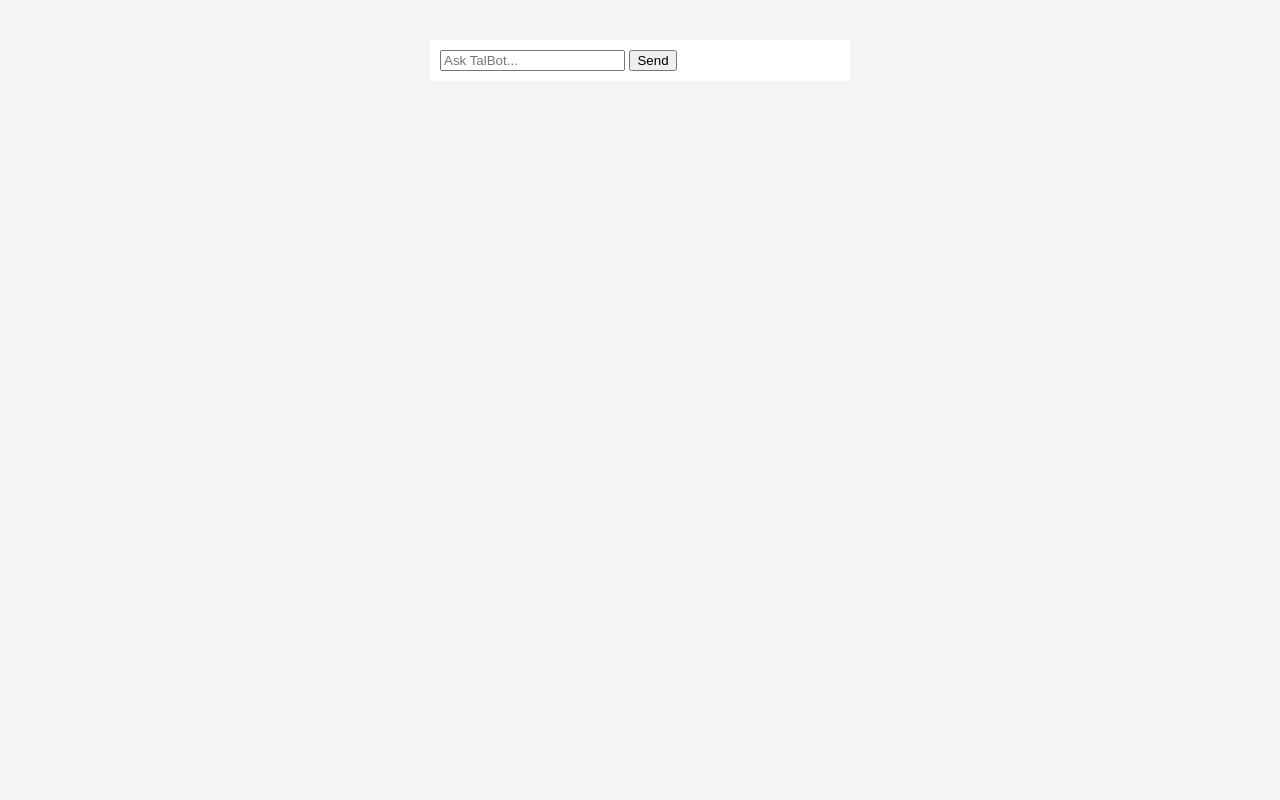
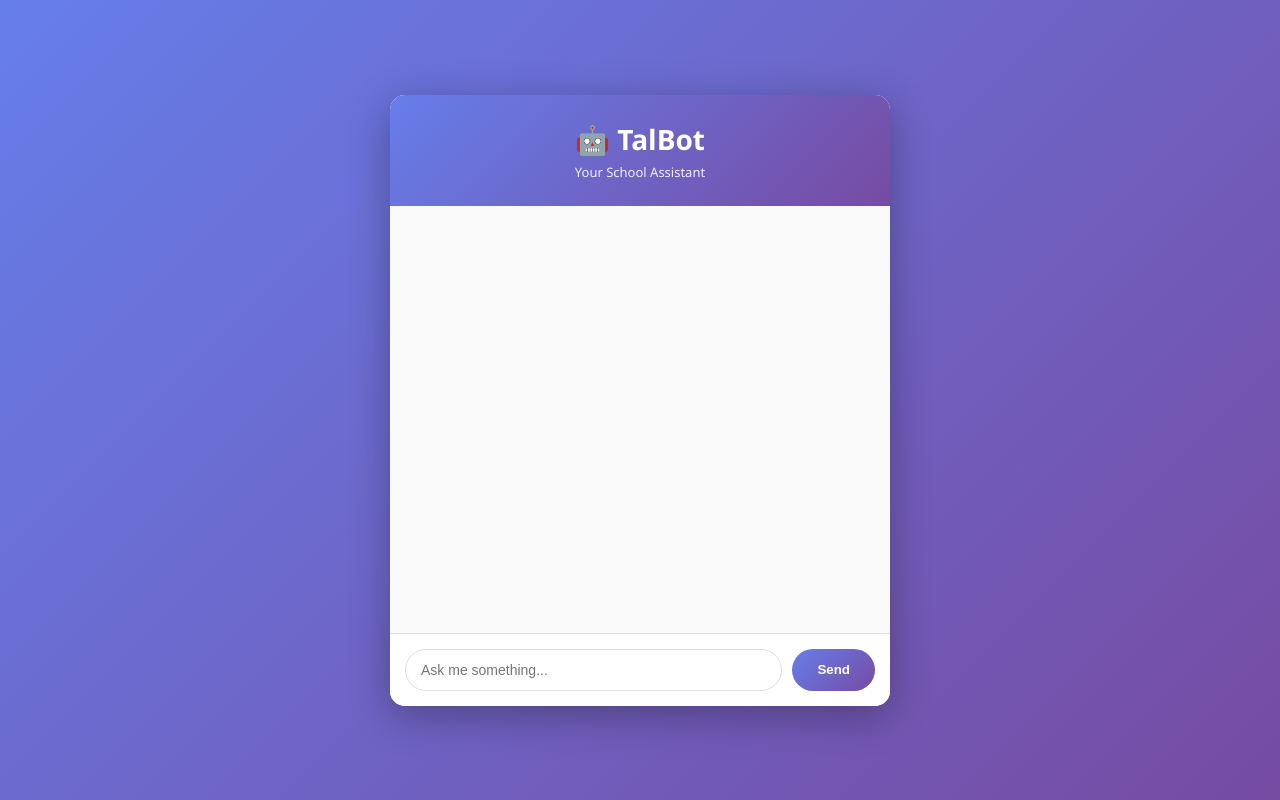
Before and after one commit to smileyeditz013-hub/TalBot, a website: page public/index.html in a window 1280 px wide. Drawn offline with Linux system fonts and the light colour scheme.

Commit message:
Enhance TalBot UI and functionality

```diff
--- a/public/index.html
+++ b/public/index.html
@@ -1,27 +1,166 @@
 <!DOCTYPE html>
 <html>
 <head>
-    <title>TalBot</title>
+    <title>TalBot - School Assistant</title>
     <style>
-        body { font-family: Arial; background:#f4f4f4; }
-        #chat { width: 400px; margin: 40px auto; background: white; padding: 10px; }
-        .msg { margin: 5px 0; }
-        .bot { color: blue; }
-        .user { text-align: right; color: green; }
+        * {
+            margin: 0;
+            padding: 0;
+            box-sizing: border-box;
+        }
+
+        body {
+            font-family: 'Segoe UI', Tahoma, Geneva, Verdana, sans-serif;
+            background: linear-gradient(135deg, #667eea 0%, #764ba2 100%);
+            min-height: 100vh;
+            display: flex;
+            justify-content: center;
+            align-items: center;
+            padding: 20px;
+        }
+
+        .container {
+            background: white;
+            border-radius: 15px;
+            box-shadow: 0 10px 40px rgba(0, 0, 0, 0.3);
+            width: 100%;
+            max-width: 500px;
+            overflow: hidden;
+        }
+
+        .header {
+            background: linear-gradient(135deg, #667eea 0%, #764ba2 100%);
+            color: white;
+            padding: 25px;
+            text-align: center;
+        }
+
+        .header h1 {
+            font-size: 28px;
+            margin-bottom: 5px;
+        }
+
+        .header p {
+            font-size: 13px;
+            opacity: 0.9;
+        }
+
+        #chat {
+            display: flex;
+            flex-direction: column;
+            height: 500px;
+        }
+
+        #messages {
+            flex: 1;
+            overflow-y: auto;
+            padding: 20px;
+            display: flex;
+            flex-direction: column;
+            gap: 10px;
+            background: #f9f9f9;
+        }
+
+        .msg {
+            padding: 12px 15px;
+            border-radius: 10px;
+            max-width: 80%;
+            word-wrap: break-word;
+            animation: slideIn 0.3s ease;
+        }
+
+        @keyframes slideIn {
+            from {
+                opacity: 0;
+                transform: translateY(10px);
+            }
+            to {
+                opacity: 1;
+                transform: translateY(0);
+            }
+        }
+
+        .bot {
+            background: #e3f2fd;
+            color: #1976d2;
+            align-self: flex-start;
+            border-left: 4px solid #667eea;
+        }
+
+        .user {
+            background: #667eea;
+            color: white;
+            align-self: flex-end;
+            text-align: right;
+        }
+
+        .input-area {
+            padding: 15px;
+            background: white;
+            display: flex;
+            gap: 10px;
+            border-top: 1px solid #e0e0e0;
+        }
+
+        #input {
+            flex: 1;
+            padding: 12px 15px;
+            border: 1px solid #ddd;
+            border-radius: 25px;
+            font-size: 14px;
+            outline: none;
+            transition: border-color 0.3s;
+        }
+
+        #input:focus {
+            border-color: #667eea;
+        }
+
+        button {
+            padding: 12px 25px;
+            background: linear-gradient(135deg, #667eea 0%, #764ba2 100%);
+            color: white;
+            border: none;
+            border-radius: 25px;
+            cursor: pointer;
+            font-weight: bold;
+            transition: transform 0.2s, box-shadow 0.2s;
+        }
+
+        button:hover {
+            transform: translateY(-2px);
+            box-shadow: 0 5px 15px rgba(102, 126, 234, 0.4);
+        }
+
+        button:active {
+            transform: translateY(0);
+        }
     </style>
 </head>
 <body>
 
-<div id="chat">
-    <div id="messages"></div>
-    <input id="input" placeholder="Ask TalBot..." />
-    <button onclick="send()">Send</button>
+<div class="container">
+    <div class="header">
+        <h1>🤖 TalBot</h1>
+        <p>Your School Assistant</p>
+    </div>
+
+    <div id="chat">
+        <div id="messages"></div>
+        <div class="input-area">
+            <input id="input" placeholder="Ask me something..." />
+            <button onclick="send()">Send</button>
+        </div>
+    </div>
 </div>
 
 <script>
 async function send() {
     const input = document.getElementById("input");
-    const msg = input.value;
+    const msg = input.value.trim();
+
+    if (!msg) return;
+
     input.value = "";
 
     document.getElementById("messages").innerHTML +=
@@ -37,7 +176,15 @@ async function send() {
 
     document.getElementById("messages").innerHTML +=
         `<div class='msg bot'>${data.reply}</div>`;
+
+    // Auto-scroll to bottom
+    document.getElementById("messages").scrollTop = document.getElementById("messages").scrollHeight;
 }
+
+// Allow Enter key to send
+document.getElementById("input").addEventListener("keypress", (e) => {
+    if (e.key === "Enter") send();
+});
 </script>
 
 </body>
```
